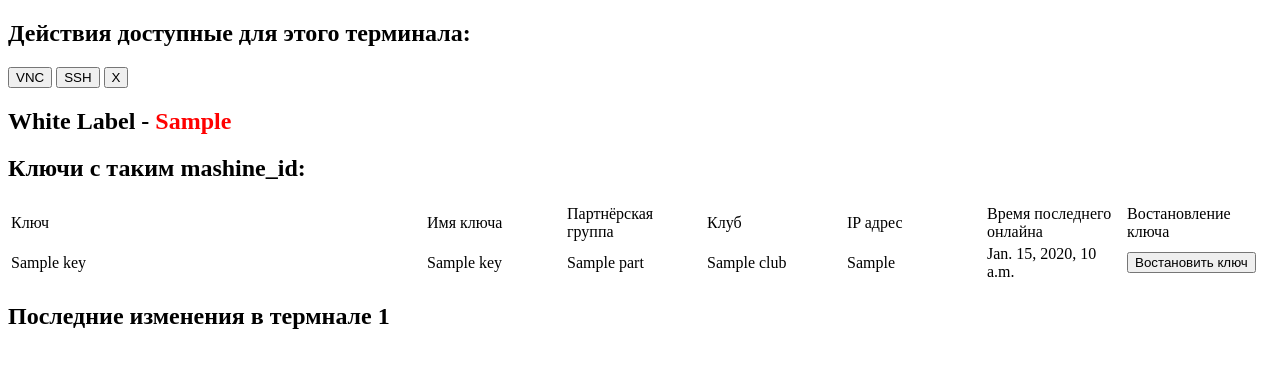
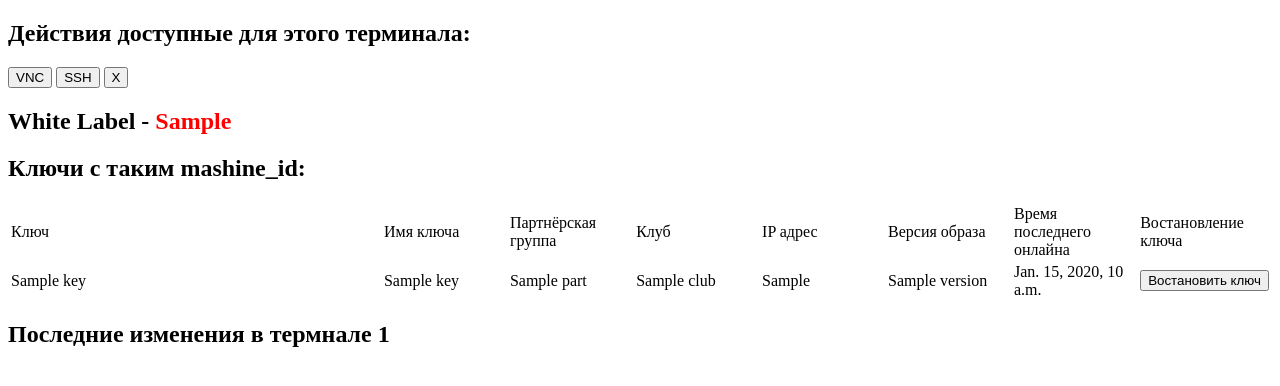
Before and after one commit to ast7raz/term, a Django app: template mysite/templates/log_term.html in a window 1280 px wide. Shown: the top 386 px of the page. Run offline with Django 3.2, Linux system fonts and the light colour scheme; the template is opened without the code that fills it: most values are stand-ins (such as "Sample title", 1, 10 or a date in 2020).

Commit message:
Added version terminal in log pages

```diff
--- a/mysite/templates/log_term.html
+++ b/mysite/templates/log_term.html
@@ -36,6 +36,7 @@
                 <td style="width:10%;">Партнёрская группа       </td>
                 <td style="width:10%;">Клуб       </td>
                 <td style="width:10%;">IP адрес         </td>
+                <td style="width:10%;">Версия образа         </td>
                 <td style="width:10%;">Время последнего онлайна</td>
                 <td style="width:10%;">Востановление ключа</td>
             </tr>
@@ -46,6 +47,7 @@
                 <td style="width:10%;">{{key.part}}       </td>
                 <td style="width:10%;">{{key.club}}       </td>
                 <td style="width:10%;">{{key.ip}}         </td>
+                <td style="width:10%;">{{key.version}}         </td>
                 <td style="width:10%;">{{key.date_last_online}}</td>
                 <td style="width:10%;">
 
```
